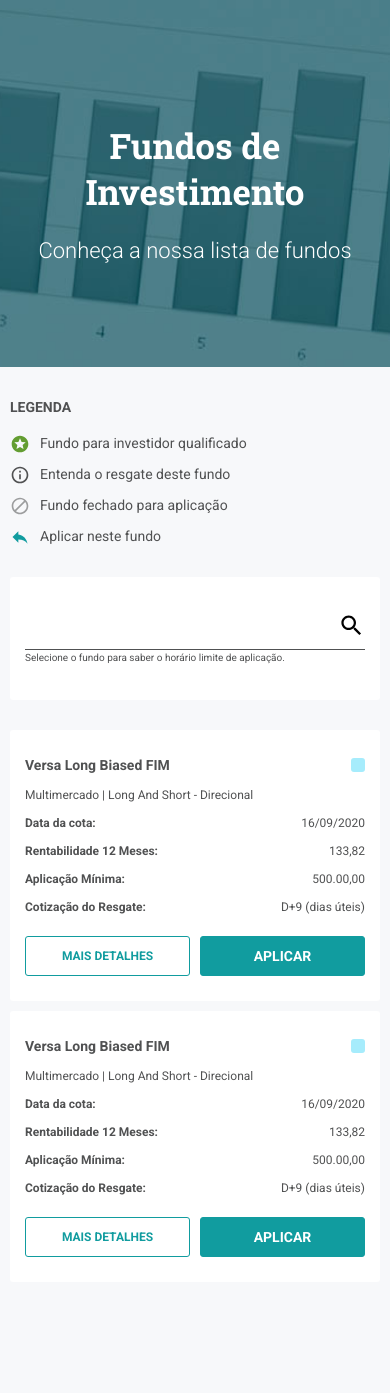
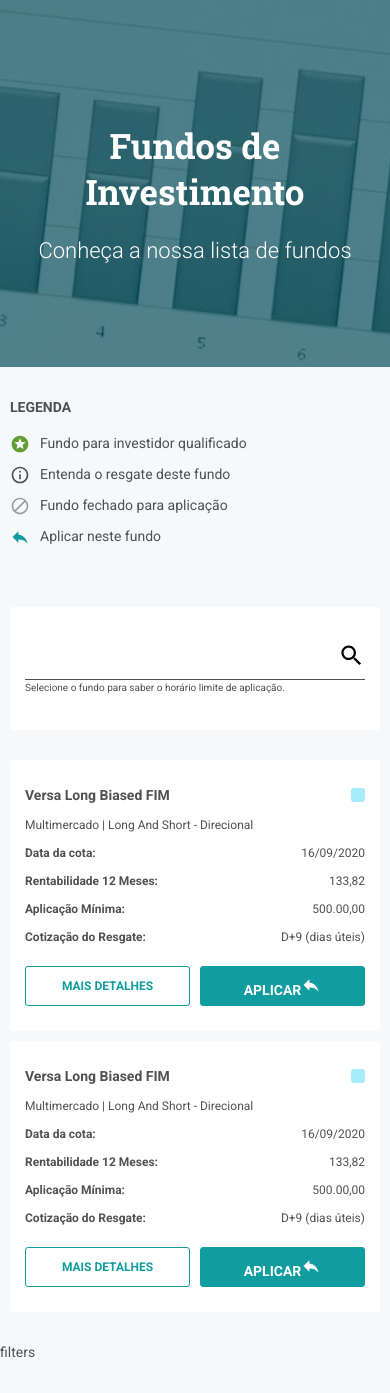
Before and after one commit to frassaolucas/orama-investment-fund-page, a React (Create React App) app: page / in a window 390 px wide. Before the commit the page ends 1312 px from the top, so only its background shows below. Built offline with nearby package versions, Linux system fonts and the light colour scheme.

Commit message:
mobile version finished

```diff
--- a/package.json
+++ b/package.json
@@ -10,6 +10,7 @@
     "@types/node": "^12.0.0",
     "@types/react": "^16.9.0",
     "@types/react-dom": "^16.9.0",
+    "axios": "^0.20.0",
     "polished": "^3.6.6",
     "react": "^16.13.1",
     "react-dom": "^16.13.1",
--- a/src/components/InvestmentCard/index.tsx
+++ b/src/components/InvestmentCard/index.tsx
@@ -1,5 +1,6 @@
 import React from 'react';
 import { Link } from 'react-router-dom';
+import { MdReply } from 'react-icons/md';
 
 import RiskIndicator from '../RiskIndicator';
 import Button from '../Button';
@@ -41,7 +42,10 @@
 
       <CardRow>
         <Link to="/">mais detalhes</Link>
-        <Button>Aplicar</Button>
+        <Button>
+          Aplicar
+          <MdReply size={20} />
+        </Button>
       </CardRow>
     </Container>
   );
--- a/src/components/RiskIndicator/styles.ts
+++ b/src/components/RiskIndicator/styles.ts
@@ -1,4 +1,4 @@
-import styled, { css } from 'styled-components';
+import styled from 'styled-components';
 
 export const Container = styled.div`
   width: 1.4rem;
--- a/src/pages/Investments/index.tsx
+++ b/src/pages/Investments/index.tsx
@@ -58,6 +58,8 @@
         </ul>
       </Legends>
 
+      <div className="grid-x">
+        <div className="cell medium-9">
           <Search>
             <Input type="search" icon={MdSearch}>
               Selecione o fundo para saber o horário limite de aplicação.
@@ -68,6 +70,10 @@
             <InvestmentCard />
             <InvestmentCard />
           </InvestmentList>
+        </div>
+
+        <div className="cell medium-3 hide-for-medium-only">filters</div>
+      </div>
     </Container>
   );
 };
--- a/src/pages/Investments/styles.ts
+++ b/src/pages/Investments/styles.ts
@@ -4,7 +4,9 @@
   margin: 3rem 1rem;
 `;
 
-export const Container = styled.div``;
+export const Container = styled.div`
+  margin-bottom: 3rem;
+`;
 
 export const BannerContent = styled.div`
   display: flex;
```
Also changed, not shown: src/services/api.ts (added, +8 -0 lines), 1 other file (tests, documents, lock files or other folders). Lines whose indentation alone changed are shown as unchanged.
